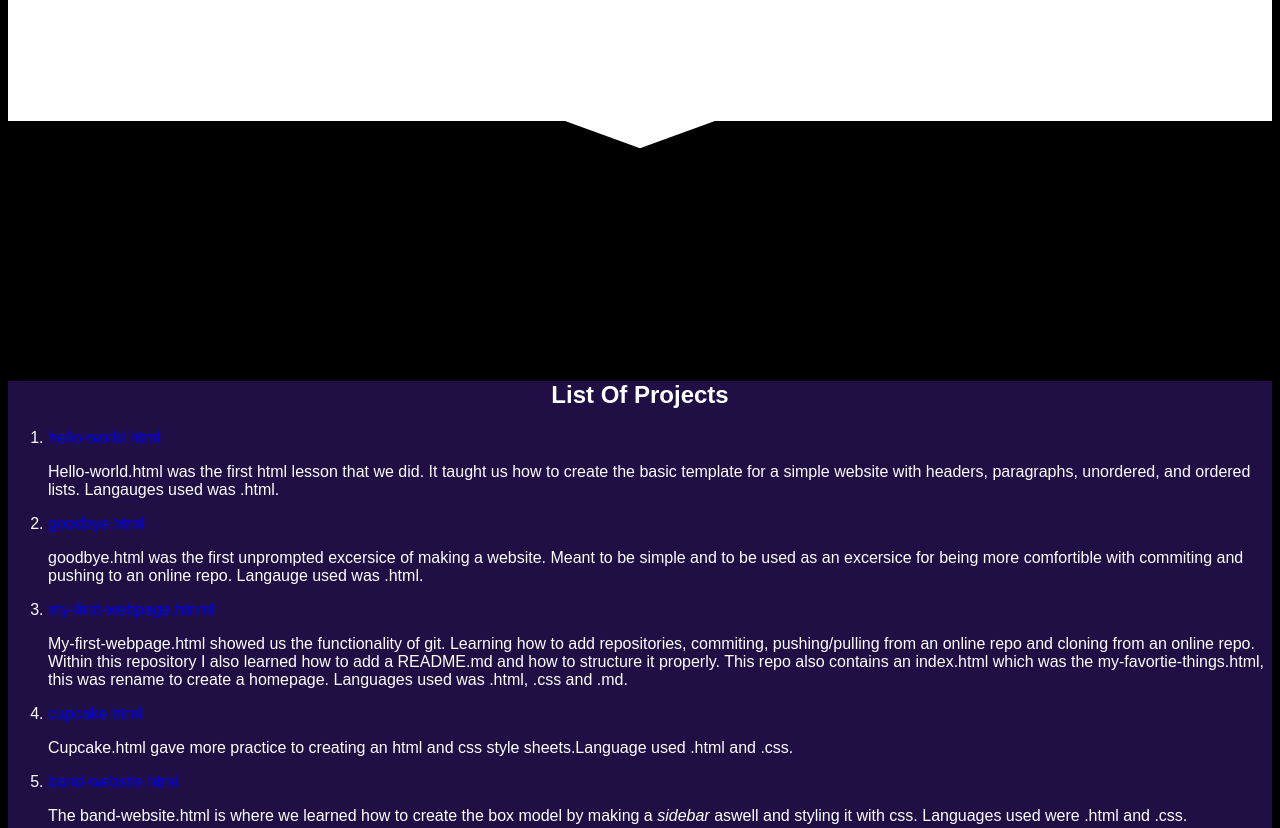
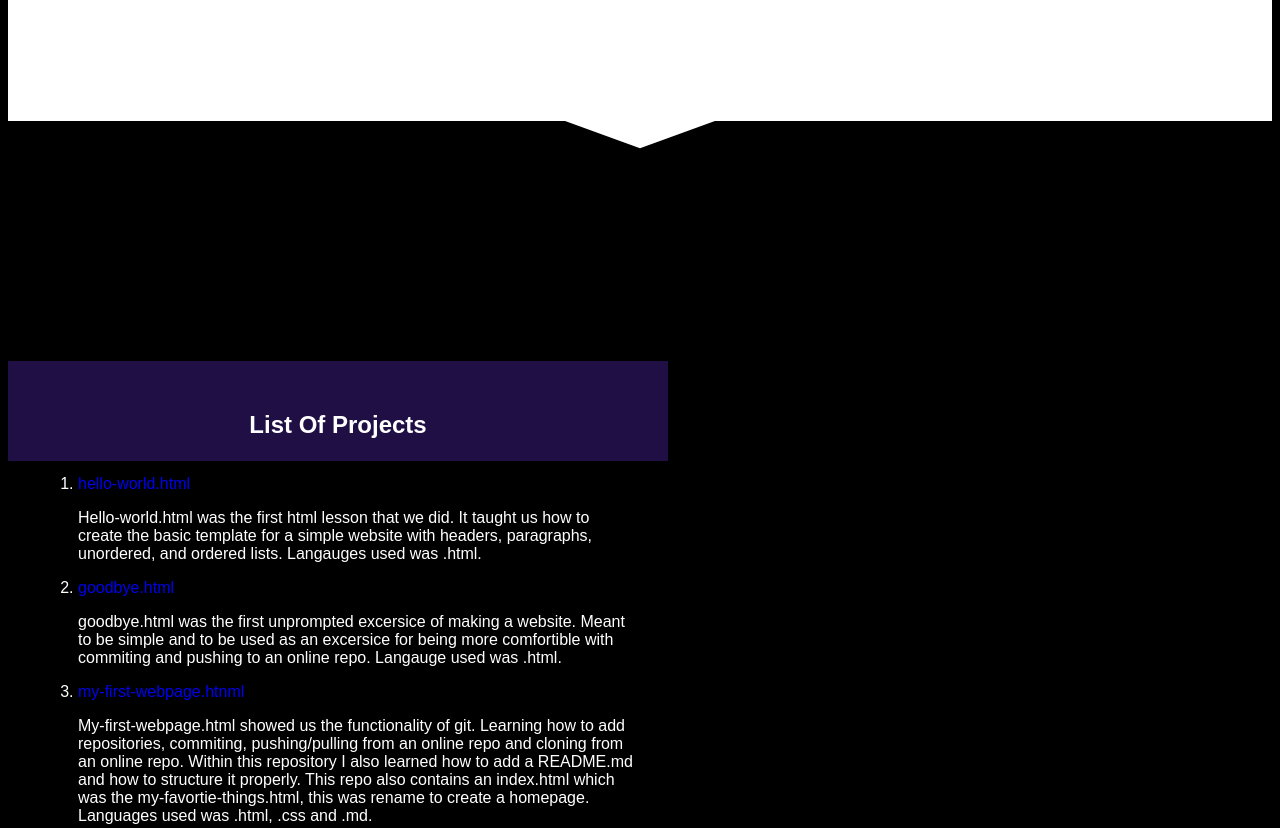
Before and after one commit to pphila/portfolio, a plain HTML site: page index.html in a window 1280 px wide. Shown: the part 1160-1988 px from the top of the page. Drawn offline with Linux system fonts and the light colour scheme.

Commit message:
add css styling to section 1 section 2.

```diff
--- a/css/styles.css
+++ b/css/styles.css
@@ -2,6 +2,10 @@ body {
   Background: black;
   color: white;
   font-family: Arial, Helvetica, sans-serif;
+}
+
+img {
+  border-radius: 20px;
 }
 
 section {
@@ -34,8 +38,8 @@ section {
   transform: skew(0, -20deg)
 }
 
-.one__img {
-  clip-path: circle;
+.two {
+  position: relative;
 }
 
 h1 {
@@ -61,6 +65,12 @@ text-align: center;
 
 .projects {
   background-color: rgba(62, 30, 138, 0.5);
+  width: 600px;
+  height: 40px;
+  margin: 0, auto;
+  padding: 30px;
+  display: grid;
+  place-items: center;
   position: relative;
 }
 
@@ -70,5 +80,4 @@ text-align: center;
 }
 
 h3{
-
 }
```
Also changed, not shown: index.html (+0 -1 lines).
